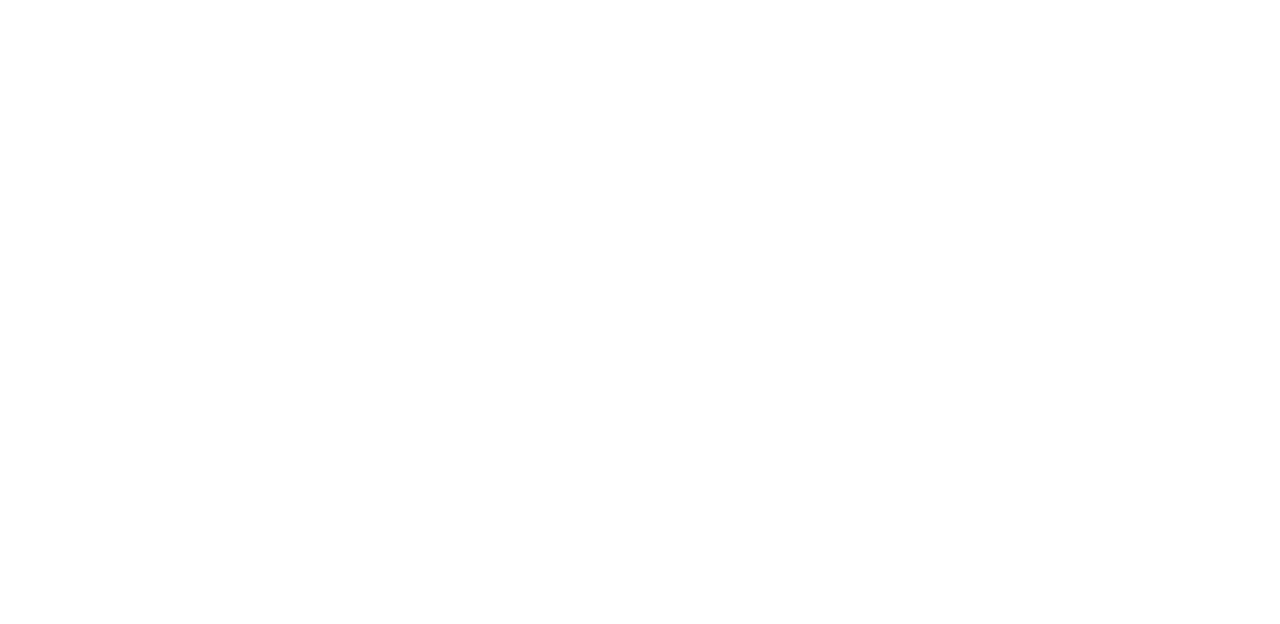
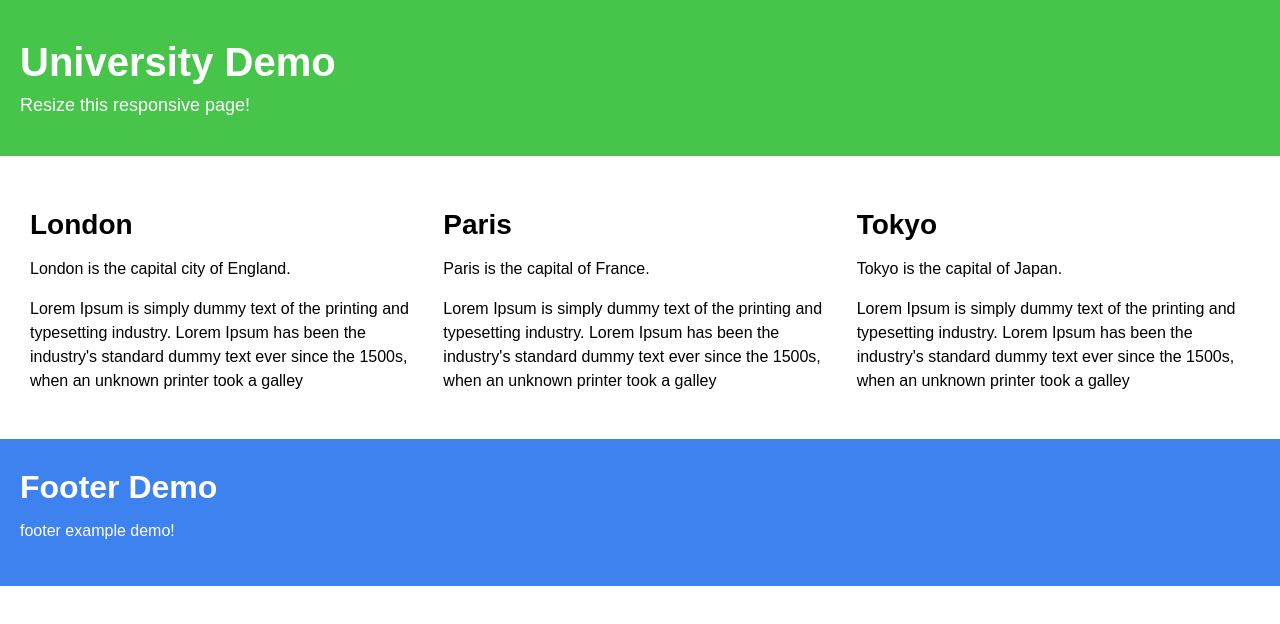
Before and after one commit to L3onel-o/PW_SEC02_C2_2025_-00145424-, a plain HTML site: page index.html in a window 1280 px wide. Drawn offline with Linux system fonts and the light colour scheme.

Commit message:
feat: style: Agregar el codigo HTML y su diseño en el archivo style

```diff
--- a/index.html
+++ b/index.html
@@ -2,9 +2,61 @@
 <html lang="en">
 <head>
     <meta charset="UTF-8">
+    <link rel="stylesheet" href="./style.css" />
+    <script src="./script.js"></script>
     <title>Parcial 1</title>
 </head>
 <body>
+<div id="wrap" class="wrap">
+       <header>
+        <h1>University Demo</h1>
+        <p>Resize this responsive page!</p>
+      </header>
+
+      <main class="content">
+        <div class="row"> <!--Row es una fila, espero que no haya problema al agregarlo en ingles graciass-->
+          <div class="column">
+            <h2>London</h2>
+            <p>London is the capital city of England.</p>
+            <p>
+              Lorem Ipsum is simply dummy text of the printing and
+              typesetting industry. Lorem Ipsum has been the industry's
+              standard dummy text ever since the 1500s, when an unknown
+              printer took a galley
+            </p>
+          </div>
+
+          <div class="column">
+            <h2>Paris</h2>
+            <p>Paris is the capital of France.</p>
+            <p>
+              Lorem Ipsum is simply dummy text of the printing and
+              typesetting industry. Lorem Ipsum has been the industry's
+              standard dummy text ever since the 1500s, when an unknown
+              printer took a galley
+            </p>
+          </div>
+
+          <div class="column">
+            <h2>Tokyo</h2>
+            <p>Tokyo is the capital of Japan.</p>
+            <p>
+              Lorem Ipsum is simply dummy text of the printing and
+              typesetting industry. Lorem Ipsum has been the industry's
+              standard dummy text ever since the 1500s, when an unknown
+              printer took a galley
+            </p>
+          </div>
+        </div>
+      </main>
+
+      <footer>
+        <p class="footer-title">Footer Demo</p>
+        <p>footer example demo!</p>
+        <div id="image-container"></div>
+      </footer>
+    </div>
+    </div>
 
 </body>
 </html>
--- a/style.css
+++ b/style.css
@@ -0,0 +1,63 @@
+body {
+  margin: 0;
+  font-family: Arial, Helvetica, sans-serif;
+}
+
+header {
+  background-color: #46c54a;
+  color: white;
+  padding: 40px 20px;
+}
+
+header h1 {
+  margin: 0;
+  font-size: 40px;
+}
+
+header p {
+  margin: 10px 0 0 0;
+  font-size: 18px;
+}
+
+.content {
+  padding: 20px;
+}
+
+.row {
+  display: flex;
+  flex-wrap: wrap;
+  justify-content: space-between;
+}
+
+.column {
+  flex: 1;
+  min-width: 250px;
+  padding: 10px;
+}
+
+.column h2 {
+  font-size: 28px;
+  margin-bottom: 10px;
+}
+
+.column p {
+  font-size: 16px;
+  line-height: 1.5;
+}
+
+footer {
+  background-color: #3e82f0;
+  color: white;
+  padding: 30px 20px;
+}
+
+footer .footer-title {
+  margin: 0;
+  font-size: 32px;
+  font-weight: bold;
+}
+
+footer p:last-child {
+  margin: 10px 0 0 0;
+  font-size: 18px;
+}
```
